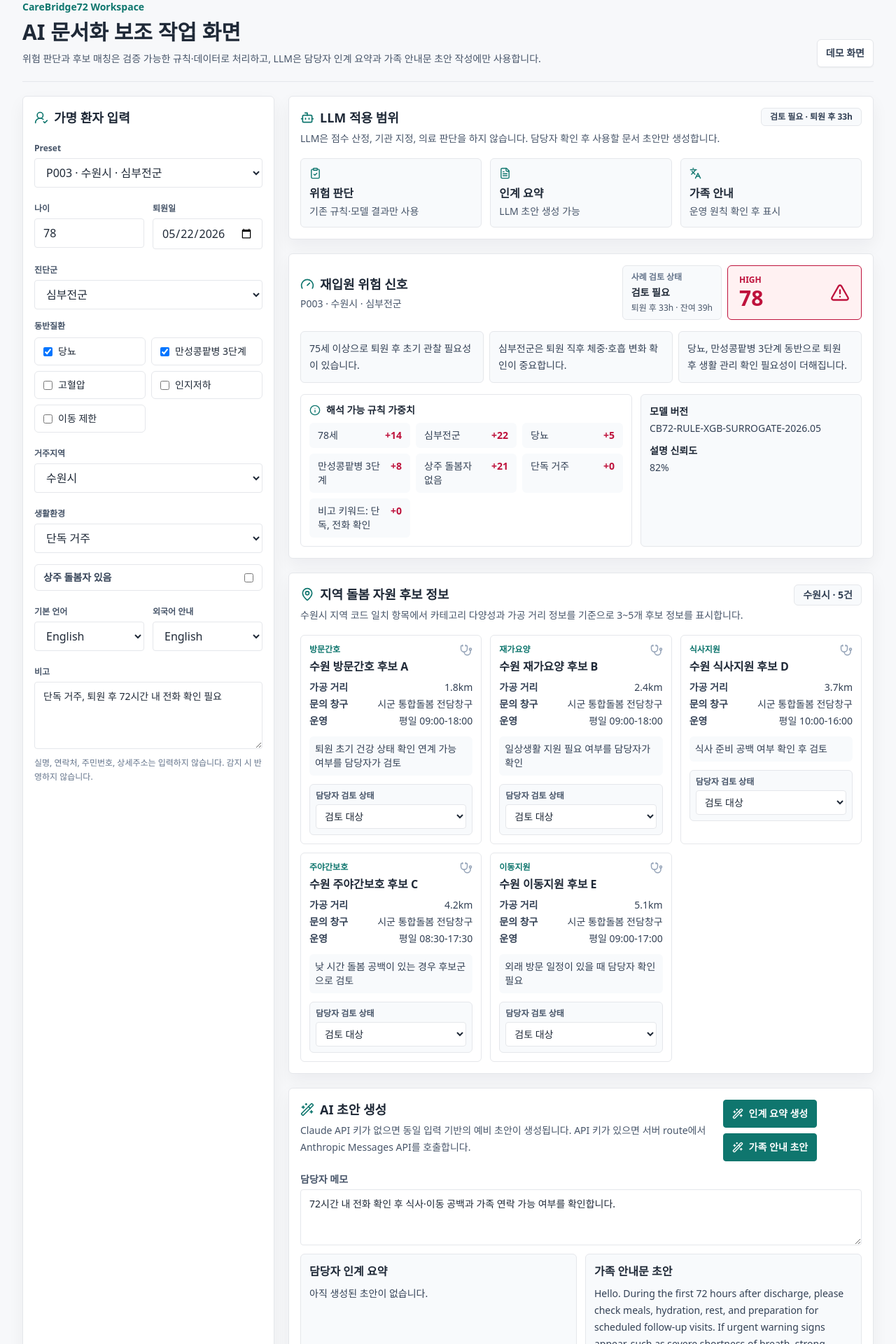
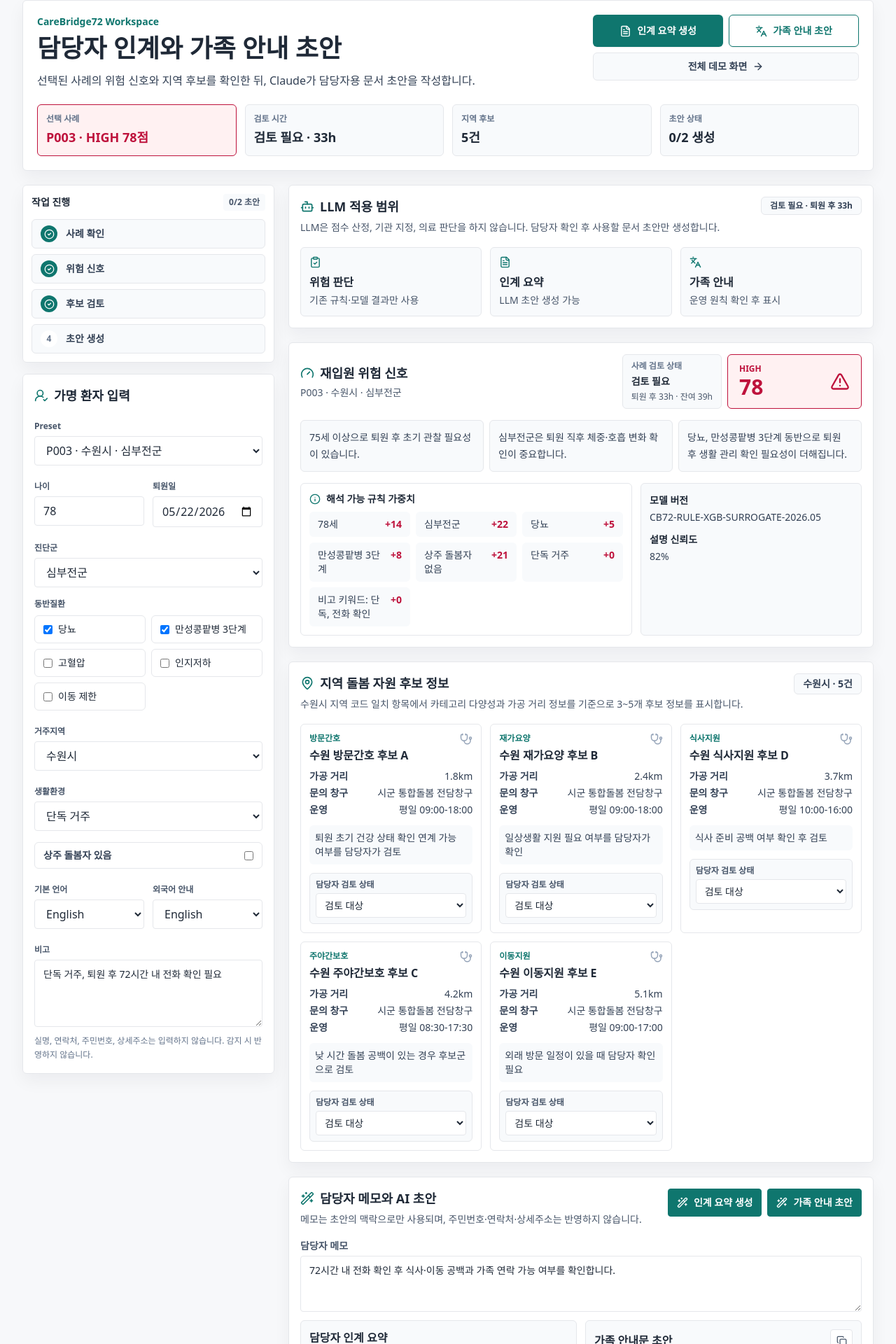
Before and after one commit to dailyweekly/carebridge72, a Next.js app: page /workspace in a window 1280 px wide. Shown: the part 98-2018 px from the top of the page at 70% size. Built offline with nearby package versions, Linux system fonts and the light colour scheme.

Commit message:
Guide workspace user flow

```diff
--- a/components/WorkspaceClient.tsx
+++ b/components/WorkspaceClient.tsx
@@ -1,6 +1,6 @@
 "use client";
 
-import { Bot, ClipboardCheck, FileText, Languages, Loader2, Wand2 } from "lucide-react";
+import { ArrowRight, Bot, CheckCircle2, ClipboardCheck, Copy, FileText, Languages, Loader2, Wand2 } from "lucide-react";
 import { useMemo, useState } from "react";
 import { CareCandidateList } from "./CareCandidateList";
 import { PatientInputForm } from "./PatientInputForm";
@@ -35,26 +35,64 @@ export function WorkspaceClient({ initialPatients, resources }: WorkspaceClientP
     [foreignLanguage, patient, resourceMatch.candidates, risk]
   );
   const signal = useMemo(() => assessCaseReview(patient, risk), [patient, risk]);
+  const activeDraftCount = Number(Boolean(drafts.handoff)) + Number(Boolean(drafts.family));
 
   return (
     <main className="mx-auto max-w-7xl px-4 py-6 sm:px-6 lg:px-8">
-      <section className="mb-5 flex flex-col gap-3 border-b border-line pb-5 lg:flex-row lg:items-end lg:justify-between">
-        <div>
-          <p className="mb-2 text-sm font-semibold text-teal">CareBridge72 Workspace</p>
-          <h1 className="text-3xl font-bold tracking-normal text-ink">AI 문서화 보조 작업 화면</h1>
-          <p className="mt-2 max-w-3xl text-sm leading-6 text-slate-600">
-            위험 판단과 후보 매칭은 검증 가능한 규칙·데이터로 처리하고, LLM은 담당자 인계 요약과 가족 안내문 초안 작성에만 사용합니다.
+      <section className="mb-5 rounded-md border border-line bg-white p-5 shadow-soft">
+        <div className="flex flex-col gap-5 lg:flex-row lg:items-start lg:justify-between">
+          <div className="max-w-3xl">
+            <p className="mb-2 text-sm font-bold text-teal">CareBridge72 Workspace</p>
+            <h1 className="text-3xl font-black tracking-normal text-ink sm:text-4xl">담당자 인계와 가족 안내 초안</h1>
+            <p className="mt-3 text-base leading-7 text-slate-700">
+              선택된 사례의 위험 신호와 지역 후보를 확인한 뒤, Claude가 담당자용 문서 초안을 작성합니다.
             </p>
           </div>
+          <div className="grid gap-2 sm:grid-cols-2 lg:w-[380px]">
+            <button
+              className="inline-flex min-h-11 items-center justify-center gap-2 rounded-md bg-teal px-4 py-3 text-sm font-black text-white shadow-sm transition hover:bg-[#0b5f59] disabled:opacity-60"
+              type="button"
+              disabled={Boolean(pendingKind)}
+              onClick={() => requestDraft("handoff")}
+            >
+              {pendingKind === "handoff" ? <Loader2 size={17} className="animate-spin" /> : <FileText size={17} />}
+              인계 요약 생성
+            </button>
+            <button
+              className="inline-flex min-h-11 items-center justify-center gap-2 rounded-md border border-teal bg-white px-4 py-3 text-sm font-black text-teal shadow-sm transition hover:bg-panel disabled:opacity-60"
+              type="button"
+              disabled={Boolean(pendingKind)}
+              onClick={() => requestDraft("family")}
+            >
+              {pendingKind === "family" ? <Loader2 size={17} className="animate-spin" /> : <Languages size={17} />}
+              가족 안내 초안
+            </button>
             <a
-          className="inline-flex min-h-10 items-center justify-center rounded-md border border-line bg-white px-3 py-2 text-sm font-bold text-slate-700 shadow-sm"
+              className="inline-flex min-h-10 items-center justify-center gap-2 rounded-md border border-line bg-panel px-3 py-2 text-sm font-bold text-slate-700 sm:col-span-2"
               href="/demo"
             >
-          데모 화면
+              전체 데모 화면
+              <ArrowRight size={16} />
             </a>
+          </div>
+        </div>
+
+        <div className="mt-5 grid gap-3 md:grid-cols-4">
+          <SummaryTile label="선택 사례" value={`${patient.id} · ${risk.band} ${risk.score}점`} tone={risk.band === "HIGH" ? "risk" : "default"} />
+          <SummaryTile label="검토 시간" value={`${signal.windowStatus} · ${signal.elapsedHours}h`} />
+          <SummaryTile label="지역 후보" value={`${resourceMatch.candidates.length}건`} />
+          <SummaryTile label="초안 상태" value={`${activeDraftCount}/2 생성`} />
+        </div>
       </section>
 
       <div className="grid gap-5 lg:grid-cols-[360px_minmax(0,1fr)]">
+        <aside className="grid gap-4 self-start lg:sticky lg:top-4">
+          <WorkspaceSteps
+            hasHandoff={Boolean(drafts.handoff)}
+            hasFamily={Boolean(drafts.family)}
+            candidateCount={resourceMatch.candidates.length}
+          />
+          <div id="case-input">
             <PatientInputForm
               patient={patient}
               patients={initialPatients}
@@ -66,6 +104,8 @@ export function WorkspaceClient({ initialPatients, resources }: WorkspaceClientP
               foreignLanguage={foreignLanguage}
               onForeignLanguageChange={setForeignLanguage}
             />
+          </div>
+        </aside>
 
         <section className="grid gap-5">
           <section className="rounded-md border border-line bg-white p-4 shadow-soft">
@@ -90,22 +130,26 @@ export function WorkspaceClient({ initialPatients, resources }: WorkspaceClientP
             </div>
           </section>
 
+          <div id="risk-review">
             <RiskResultCard risk={risk} patient={patient} />
+          </div>
+          <div id="resource-review">
             <CareCandidateList
               candidates={resourceMatch.candidates}
               regionLabel={resourceMatch.candidates[0]?.regionLabel ?? ""}
               rationale={resourceMatch.rationale}
             />
+          </div>
 
-          <section className="rounded-md border border-line bg-white p-4 shadow-soft">
+          <section id="draft-work" className="rounded-md border border-line bg-white p-4 shadow-soft">
             <div className="mb-4 flex flex-col gap-3 sm:flex-row sm:items-start sm:justify-between">
               <div>
                 <div className="flex items-center gap-2">
                   <Wand2 className="text-teal" size={20} />
-                  <h2 className="text-lg font-bold text-ink">AI 초안 생성</h2>
+                  <h2 className="text-lg font-bold text-ink">담당자 메모와 AI 초안</h2>
                 </div>
                 <p className="mt-1 text-sm leading-6 text-slate-600">
-                  Claude API 키가 없으면 동일 입력 기반의 예비 초안이 생성됩니다. API 키가 있으면 서버 route에서 Anthropic Messages API를 호출합니다.
+                  메모는 초안의 맥락으로만 사용되며, 주민번호·연락처·상세주소는 반영하지 않습니다.
                 </p>
               </div>
               <div className="flex flex-wrap gap-2">
@@ -126,7 +170,11 @@ export function WorkspaceClient({ initialPatients, resources }: WorkspaceClientP
             {error ? <p className="mb-3 rounded-md bg-rose-50 p-2 text-sm font-semibold text-cranberry">{error}</p> : null}
 
             <div className="grid gap-3 lg:grid-cols-2">
-              <DraftCard title="담당자 인계 요약" draft={drafts.handoff} />
+              <DraftCard
+                title="담당자 인계 요약"
+                draft={drafts.handoff}
+                emptyText="위험 신호와 후보 정보를 확인한 뒤 인계 요약 초안을 생성합니다."
+              />
               <DraftCard title="가족 안내문 초안" draft={drafts.family} fallbackText={guide.text} />
             </div>
           </section>
@@ -172,6 +220,60 @@ function ScopeCard({ icon, title, text }: { icon: React.ReactNode; title: string
   );
 }
 
+function SummaryTile({ label, value, tone = "default" }: { label: string; value: string; tone?: "default" | "risk" }) {
+  return (
+    <div className={`rounded-md border px-3 py-3 ${tone === "risk" ? "border-cranberry bg-rose-50" : "border-line bg-panel"}`}>
+      <p className="text-xs font-bold text-slate-500">{label}</p>
+      <p className={`mt-1 text-lg font-black ${tone === "risk" ? "text-cranberry" : "text-ink"}`}>{value}</p>
+    </div>
+  );
+}
+
+function WorkspaceSteps({
+  hasHandoff,
+  hasFamily,
+  candidateCount
+}: {
+  hasHandoff: boolean;
+  hasFamily: boolean;
+  candidateCount: number;
+}) {
+  const steps = [
+    { href: "#case-input", title: "사례 확인", done: true },
+    { href: "#risk-review", title: "위험 신호", done: true },
+    { href: "#resource-review", title: "후보 검토", done: candidateCount > 0 },
+    { href: "#draft-work", title: "초안 생성", done: hasHandoff || hasFamily }
+  ];
+  return (
+    <nav className="rounded-md border border-line bg-white p-3 shadow-soft" aria-label="작업 진행">
+      <div className="mb-3 flex items-center justify-between">
+        <p className="text-sm font-black text-ink">작업 진행</p>
+        <span className="rounded bg-panel px-2 py-1 text-xs font-bold text-slate-600">
+          {Number(hasHandoff) + Number(hasFamily)}/2 초안
+        </span>
+      </div>
+      <div className="grid gap-2">
+        {steps.map((step, index) => (
+          <a
+            key={step.href}
+            className="flex min-h-10 items-center gap-3 rounded-md border border-line bg-panel px-3 py-2 text-sm font-bold text-slate-700 transition hover:bg-white"
+            href={step.href}
+          >
+            <span
+              className={`flex h-6 w-6 shrink-0 items-center justify-center rounded-full text-xs font-black ${
+                step.done ? "bg-teal text-white" : "bg-white text-slate-500"
+              }`}
+            >
+              {step.done ? <CheckCircle2 size={15} /> : index + 1}
+            </span>
+            {step.title}
+          </a>
+        ))}
+      </div>
+    </nav>
+  );
+}
+
 function DraftButton({
   kind,
   pendingKind,
@@ -199,22 +301,37 @@ function DraftButton({
 function DraftCard({
   title,
   draft,
-  fallbackText
+  fallbackText,
+  emptyText
 }: {
   title: string;
   draft: DraftResponse | null;
   fallbackText?: string;
+  emptyText?: string;
 }) {
-  const text = draft?.text ?? fallbackText ?? "아직 생성된 초안이 없습니다.";
+  const text = draft?.text ?? fallbackText ?? emptyText ?? "아직 생성된 초안이 없습니다.";
+  const canCopy = Boolean(draft?.text || fallbackText);
   return (
     <article className="rounded-md border border-line bg-panel p-3">
       <div className="mb-2 flex items-center justify-between gap-2">
         <h3 className="font-bold text-ink">{title}</h3>
+        <div className="flex items-center gap-2">
           {draft ? (
             <span className="rounded bg-white px-2 py-1 text-xs font-bold text-slate-700">
               {draft.source === "claude" ? "Claude 생성" : "예비 초안"} · {draft.safetyPass ? "통과" : "검토 필요"}
             </span>
           ) : null}
+          {canCopy ? (
+            <button
+              className="inline-flex h-8 w-8 items-center justify-center rounded border border-line bg-white text-slate-600"
+              type="button"
+              aria-label={`${title} 복사`}
+              onClick={() => void navigator.clipboard?.writeText(text)}
+            >
+              <Copy size={15} />
+            </button>
+          ) : null}
+        </div>
       </div>
       <p className="whitespace-pre-line text-sm leading-6 text-slate-700">{text}</p>
       {draft ? <p className="mt-3 text-xs text-slate-500">model: {draft.model}</p> : null}
```
Lines whose indentation alone changed are shown as unchanged.
